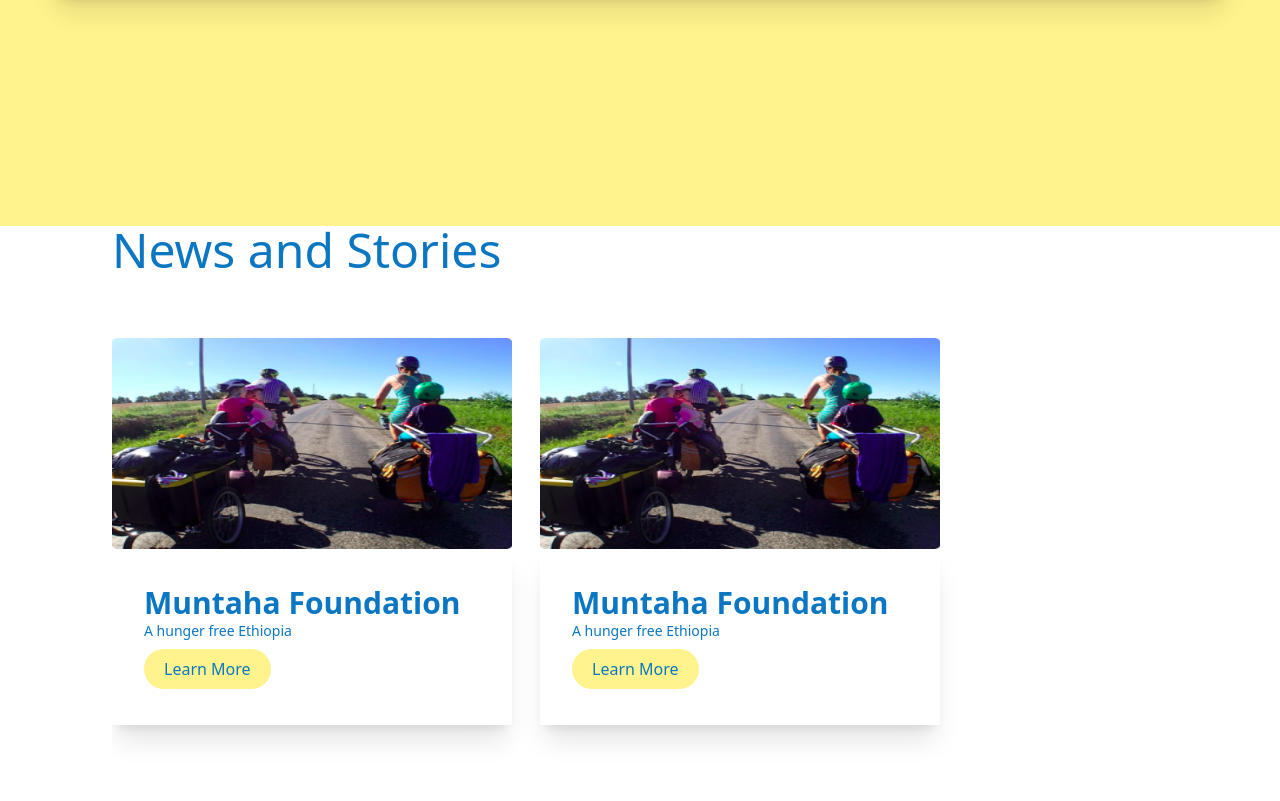
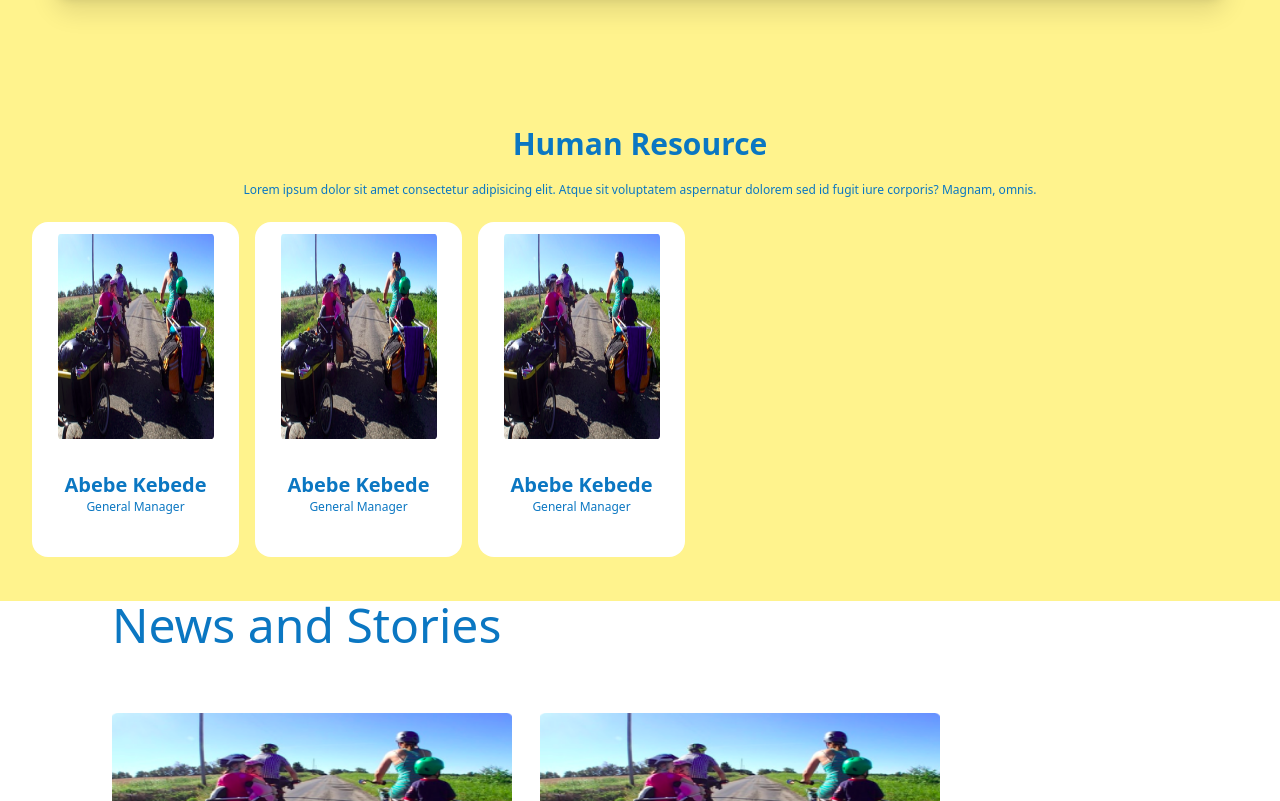
Before and after one commit to abdukasim/muntaha-website, a Next.js app: page /about in a window 1280 px wide. Shown: the part 2050-2851 px from the top of the page. Built offline with nearby package versions, Linux system fonts and the light colour scheme.

Commit message:
feat: new human resource section

```diff
--- /dev/null
+++ b/components/AboutPage/humanResource.js
@@ -0,0 +1,51 @@
+import Image from "next/image";
+import React from "react";
+
+export default function Leadership() {
+  const teamMembers = [
+    {
+      name: "Abebe Kebede",
+      title: "General Manager",
+      image: "/images/family-bicycle.png",
+    },
+    {
+      name: "Abebe Kebede",
+      title: "General Manager",
+      image: "/images/family-bicycle.png",
+    },
+    {
+      name: "Abebe Kebede",
+      title: "General Manager",
+      image: "/images/family-bicycle.png",
+    },
+  ];
+  return (
+    <section className="mb-20 flex flex-col  items-center bg-brand-yellow pt-[400px]  pb-11 md:mb-0">
+      <h3 className="text-3xl font-bold text-brand-blue">Human Resource</h3>
+      <p className="mx-8 mt-5 text-center text-xs font-light text-brand-blue">
+        Lorem ipsum dolor sit amet consectetur adipisicing elit. Atque sit
+        voluptatem aspernatur dolorem sed id fugit iure corporis? Magnam, omnis.
+      </p>
+      <div className="no-scrollbar mt-6 flex h-[335px] w-screen gap-4 overflow-x-scroll pl-8">
+        {teamMembers.map((item, index) => (
+          <div
+            key={index}
+            className="flex w-[207px] flex-col items-center rounded-2xl bg-white pt-3 pb-5"
+          >
+            <div className="h-[237px] w-[180px] rounded-lg px-3">
+              <Image
+                width={180}
+                height={237}
+                layout="responsive"
+                src={item.image}
+                alt={item.title}
+              />
+            </div>
+            <h4 className="text-xl font-bold text-brand-blue">{item.name}</h4>
+            <p className="text-xs font-light text-brand-blue">{item.title}</p>
+          </div>
+        ))}
+      </div>
+    </section>
+  );
+}
--- a/components/AboutPage/leadership.js
+++ /dev/null
@@ -1,9 +0,0 @@
-import React from "react";
-
-export default function Leadership() {
-  return (
-    <section className="relative mb-20 h-[500px] bg-brand-yellow  md:mb-0">
-      ;
-    </section>
-  );
-}
--- a/pages/about.js
+++ b/pages/about.js
@@ -1,7 +1,7 @@
 import Head from "next/head";
 import React from "react";
 import AboutUs from "../components/AboutPage/aboutUs";
-import Leadership from "../components/AboutPage/leadership";
+import HumanResource from "../components/AboutPage/humanResource";
 import Vision from "../components/AboutPage/vision";
 import CommunitySection from "../components/HomePage/communitySection";
 import Navbar from "../components/Navbar";
@@ -20,7 +20,7 @@
       <Header />
       <AboutUs />
       <Vision />
-      <Leadership />
+      <HumanResource />
       <NewsSection />
       <CommunitySection />
     </>
```
